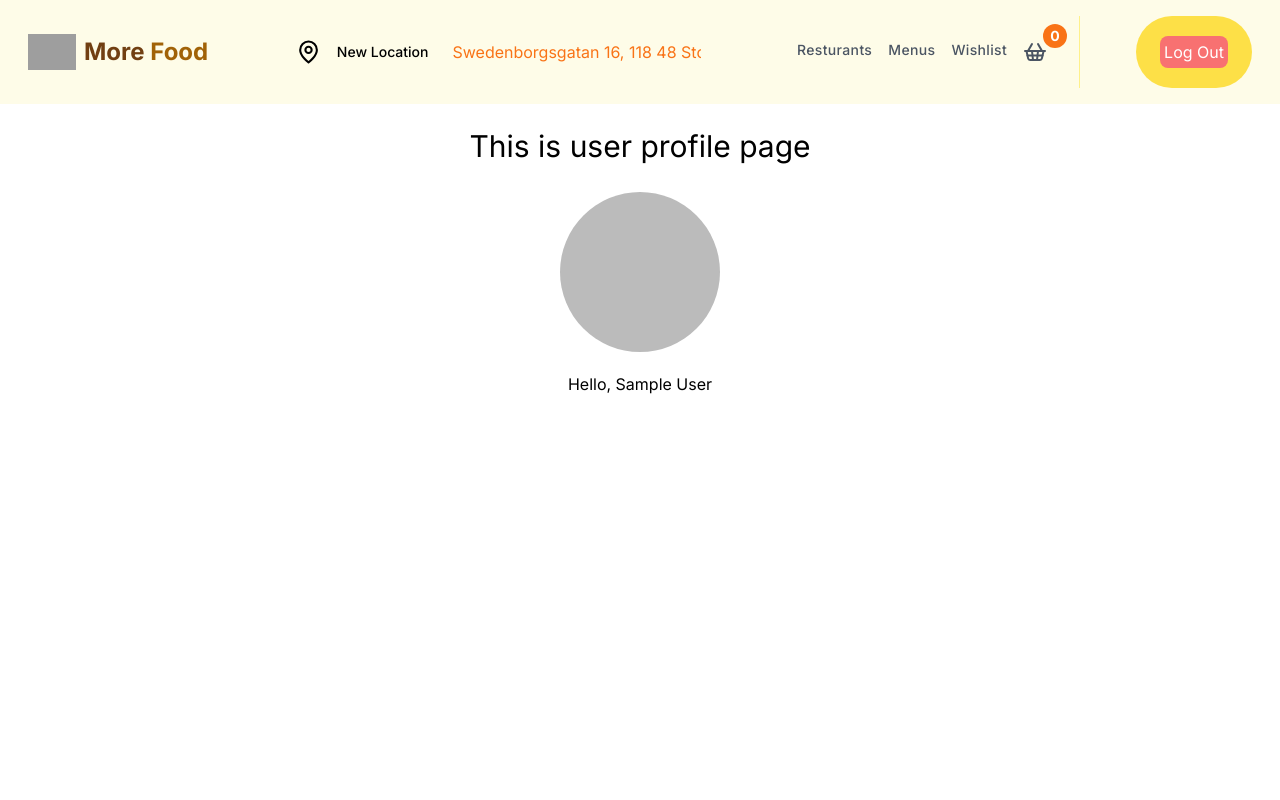
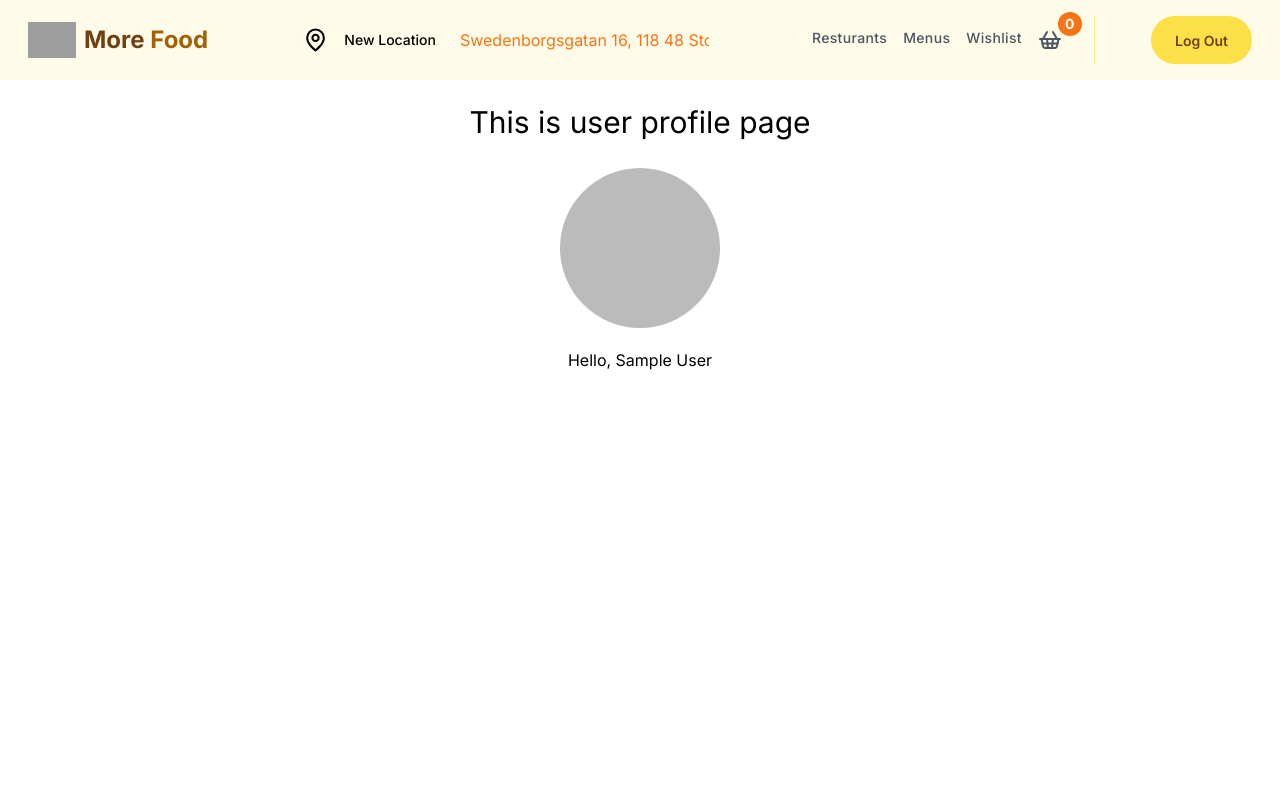
Before and after one commit to thesuman74/nextjs-food, a Next.js app: page /profile in a window 1280 px wide. Shown: the top 800 px of the page. Built offline with nearby package versions, Linux system fonts and the light colour scheme; no server answers; sample sign-in values are in the browser's storage; grey boxes are pictures that could not be loaded.

Commit message:
logout style change

```diff
--- a/components/Logout.tsx
+++ b/components/Logout.tsx
@@ -5,10 +5,7 @@ const Logout = () => {
   return (
     <div>
       <form action={doLogout}>
-        <button
-          type="submit"
-          className="bg-red-400 my-2 text-white p-1 rounded-lg"
-        >
+        <button type="submit" className="text-yellow-900 font-semibold text-sm">
           Log Out
         </button>
       </form>
```
